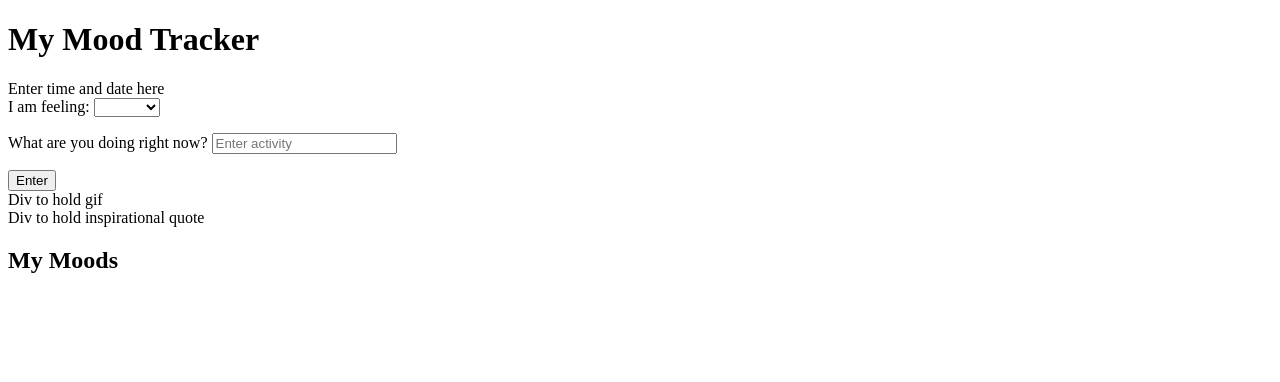
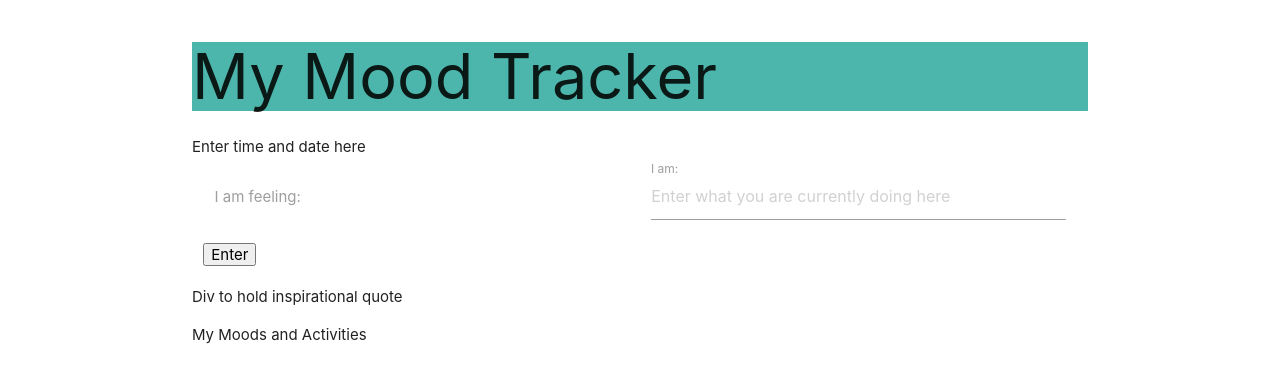
Before and after one commit to zimmermanc6588/mood-tracker, a plain HTML site: page index.html in a window 1280 px wide. Drawn offline with nearby package versions, Linux system fonts and the light colour scheme.

Commit message:
fixed mood list display

```diff
--- a/index.html
+++ b/index.html
@@ -6,44 +6,55 @@
     <meta name="viewport" content="width=device-width, initial-scale=1.0">
     <title>Track Your Mood</title>
     <link rel="stylesheet" href="./stylesheet.css"/>
+    <link rel="stylesheet" href="https://cdnjs.cloudflare.com/ajax/libs/materialize/1.0.0/css/materialize.min.css">
+
 </head>
 <body>
-    <header>
+    <div class="container">
+    <header class="teal lighten-2">
         <h1>My Mood Tracker</h1>
     </header>
-    <div>
+
+    <div class="col s3" id="txt">
         Enter time and date here
+
     </div>
-    <div>
-        <form>
-            <label for="mood">I am feeling:</label>
+         <script src="time.js"></script>
+    <div class="row">
+        <form class="col s12">
+            <div class="input-field col s6">
                 <select name="mood" id="mood">
-                <option value=""></option>
+                    <option value="" disabled selected>Choose a mood</option>
                     <option value="happy">Happy</option>
                     <option value="bored">Bored</option>
                     <option value="sad">Sad</option>
                     <option value="excited">Excited</option>
                     <option value="angry">Angry</option>
                 </select>
-            <p>
-                <label for="activity">What are you doing right now?</label>
-                <input id="activity" type="text" placeholder="Enter activity">
-            </p>
+                <label for="mood">I am feeling:</label>
+            </div>
+            <div class="input-field col s6">
+                <input id="activity" type="text" class="validate" placeholder="Enter what you are currently doing here">
+                <label for="activity">I am:</label>
+            </div>
   <button id="save-mood">Enter</button>
         </form>
     </div>
+    <div>
 
-    <div>
-        Div to hold gif
+        <div class="giphyme" id=response-container> </div>
     </div>
+    <script src="gif.js"></script>
     <div>
         Div to hold inspirational quote
     </div>
 
-    <div class="mood-log">
-        <h2>My Moods</h2>
-        <ul id="moods-list"></ul>
+    <div id="moods-list">
+        <ul>My Moods and Activities</ul>
     </div>
+
+    <script src="https://cdnjs.cloudflare.com/ajax/libs/jquery/3.4.1/jquery.min.js"></script>
+    <script src="https://cdnjs.cloudflare.com/ajax/libs/materialize/1.0.0/js/materialize.min.js"></script>
 
     <script src="mood.js"></script>
 </body>
--- a/mood.js
+++ b/mood.js
@@ -12,7 +12,7 @@ function storeUserInput(event) {
   localStorage.setItem("userInput", JSON.stringify(userInput));
   let userData = (JSON.parse(localStorage.getItem("userInput")));
   let moodListItem = document.createElement("li");
-    moodListItem.innerHTML = userData;
+  moodListItem.innerHTML = userData.slice(-2);
   document.getElementById("moods-list").appendChild(moodListItem);
 }
 
```
Also changed, not shown: index2.html (+12 -14 lines). Lines whose indentation alone changed are shown as unchanged.
